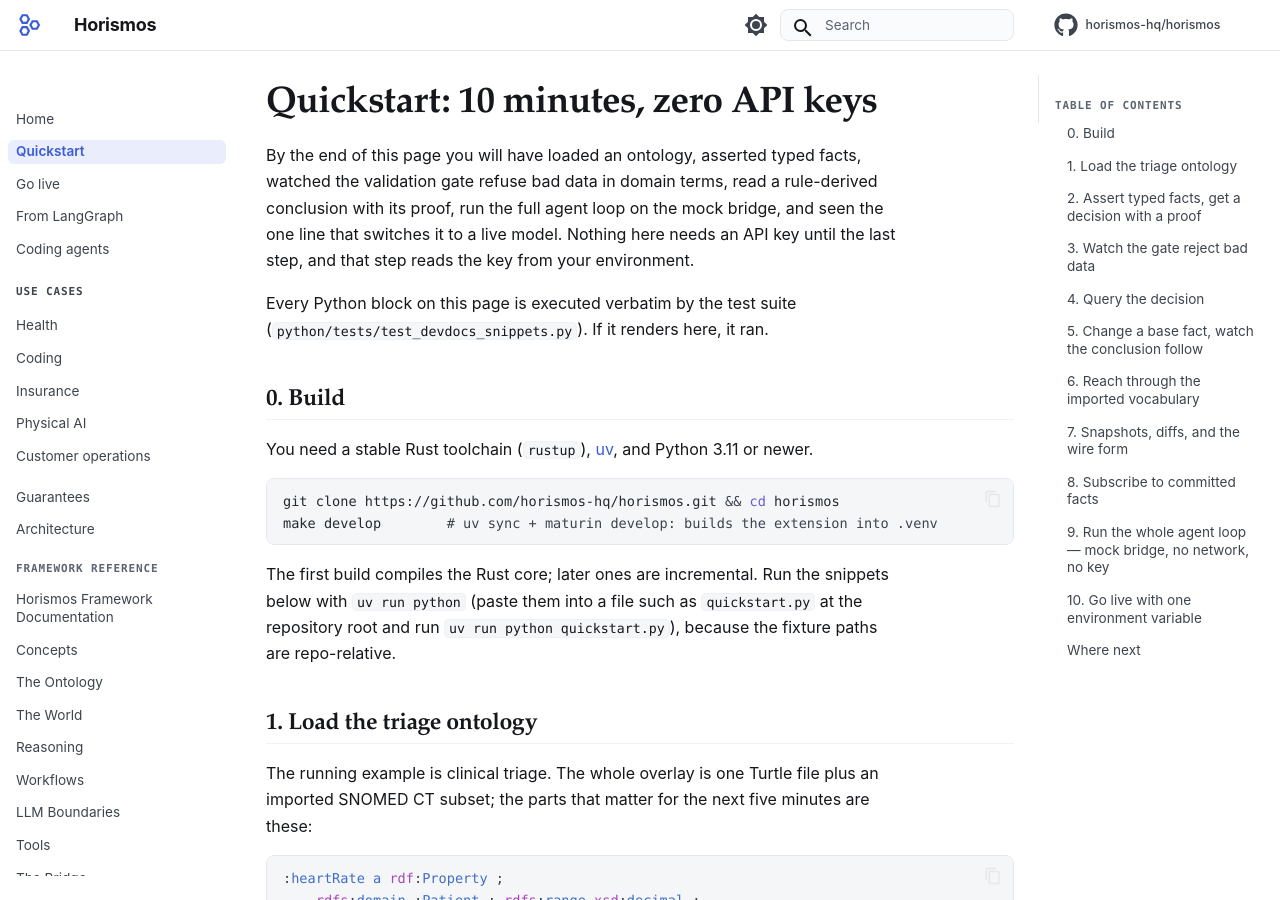
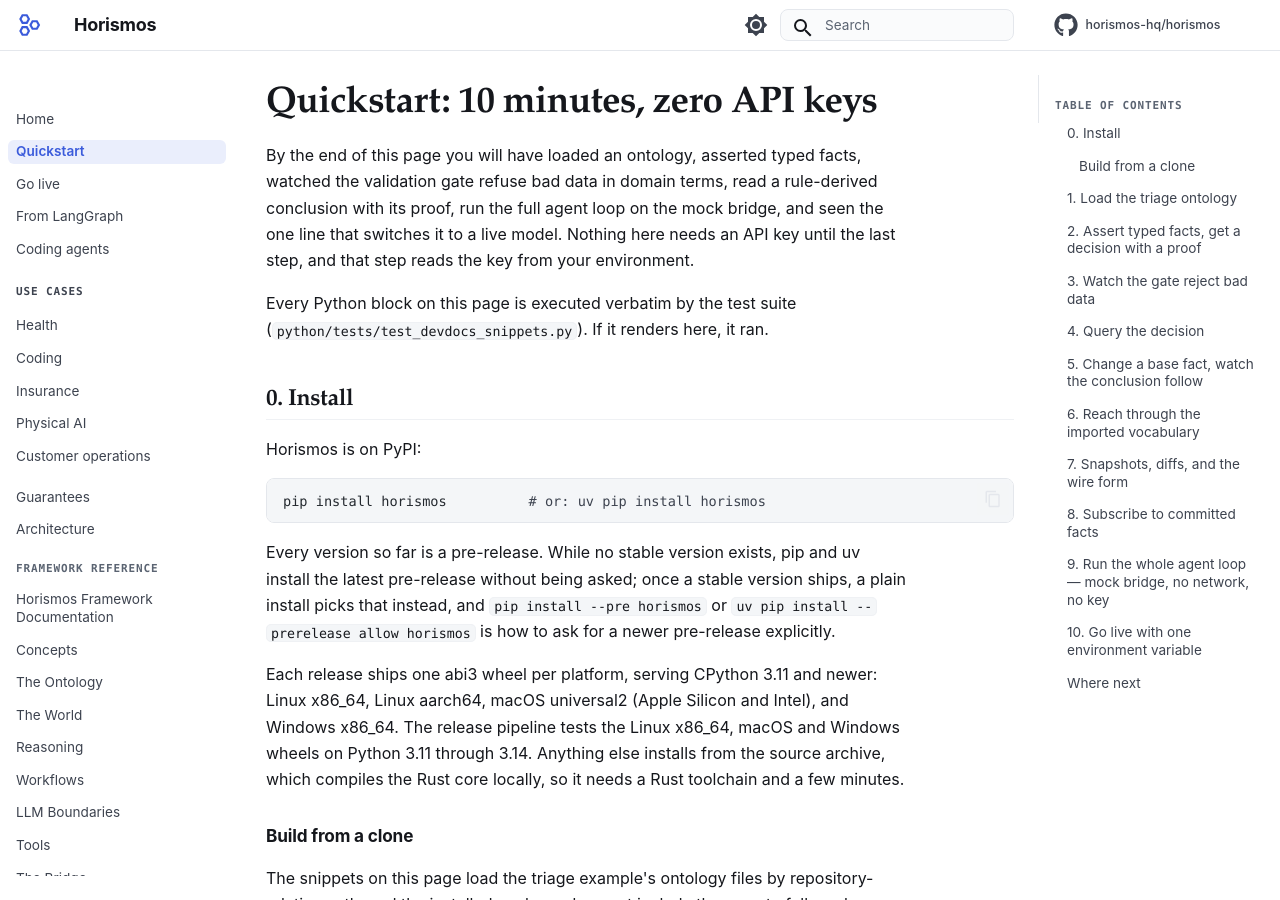
Before and after one commit to horismos-hq/horismos, an MkDocs documentation site: the page built from docs/quickstart.md, in a window 1280 px wide and 900 px high. Built offline with MkDocs 1.6.1 and Material for MkDocs 9.7.7, drawn with Linux system fonts in a browser that asks for light colours; comment, search, counter and statistics services are not loaded; some of the changed text lies outside the part shown.

Commit message:
docs: document installing horismos from PyPI
The docs site had no install instructions, and docs/index.md still said
there were no published releases. Add an Install step to the quickstart
(plain pip/uv commands, the pre-release note, the wheel platforms and the
tested Python range), point the landing page at it, and correct the
README's claim that pip ignores pre-releases unless asked: with only
pre-releases published, pip and uv both install 0.1.0a3 with no flag.

````diff
--- a/docs/quickstart.md
+++ b/docs/quickstart.md
@@ -4,9 +4,21 @@ By the end of this page you will have loaded an ontology, asserted typed facts,
 
 Every Python block on this page is executed verbatim by the test suite (`python/tests/test_devdocs_snippets.py`). If it renders here, it ran.
 
-## 0. Build
+## 0. Install
 
-You need a stable Rust toolchain (`rustup`), [uv](https://docs.astral.sh/uv/), and Python 3.11 or newer.
+Horismos is on PyPI:
+
+```sh
+pip install horismos          # or: uv pip install horismos
+```
+
+Every version so far is a pre-release. While no stable version exists, pip and uv install the latest pre-release without being asked; once a stable version ships, a plain install picks that instead, and `pip install --pre horismos` or `uv pip install --prerelease allow horismos` is how to ask for a newer pre-release explicitly.
+
+Each release ships one abi3 wheel per platform, serving CPython 3.11 and newer: Linux x86_64, Linux aarch64, macOS universal2 (Apple Silicon and Intel), and Windows x86_64. The release pipeline tests the Linux x86_64, macOS and Windows wheels on Python 3.11 through 3.14. Anything else installs from the source archive, which compiles the Rust core locally, so it needs a Rust toolchain and a few minutes.
+
+### Build from a clone
+
+The snippets on this page load the triage example's ontology files by repository-relative path, and the installed package does not include them, so to follow along you build from a clone instead. You need a stable Rust toolchain (`rustup`), [uv](https://docs.astral.sh/uv/), and Python 3.11 or newer.
 
 ```sh
 git clone https://github.com/horismos-hq/horismos.git && cd horismos
````
Also changed, not shown: README.md (+5 -3 lines), docs/index.md (+1 -1 lines).
